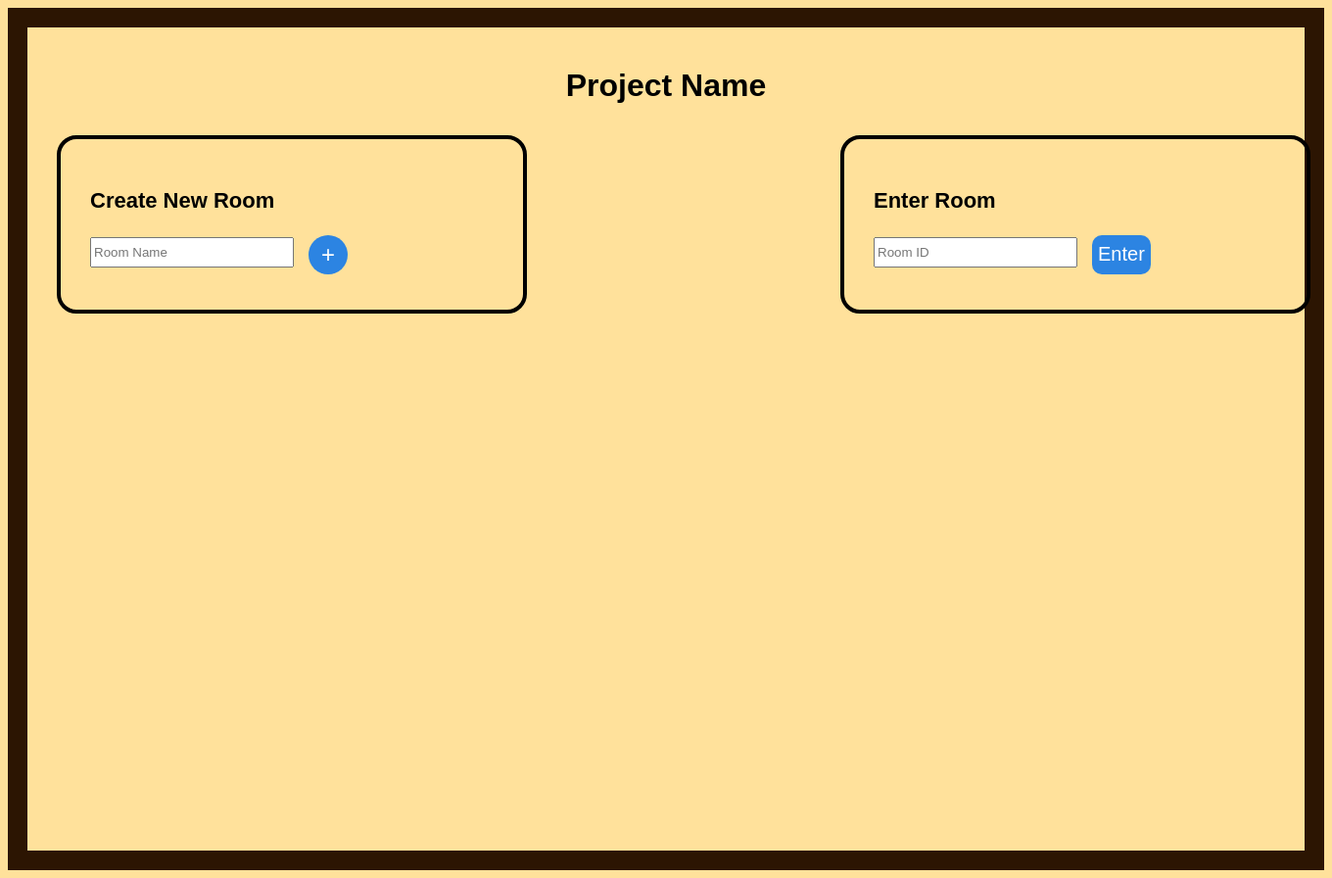
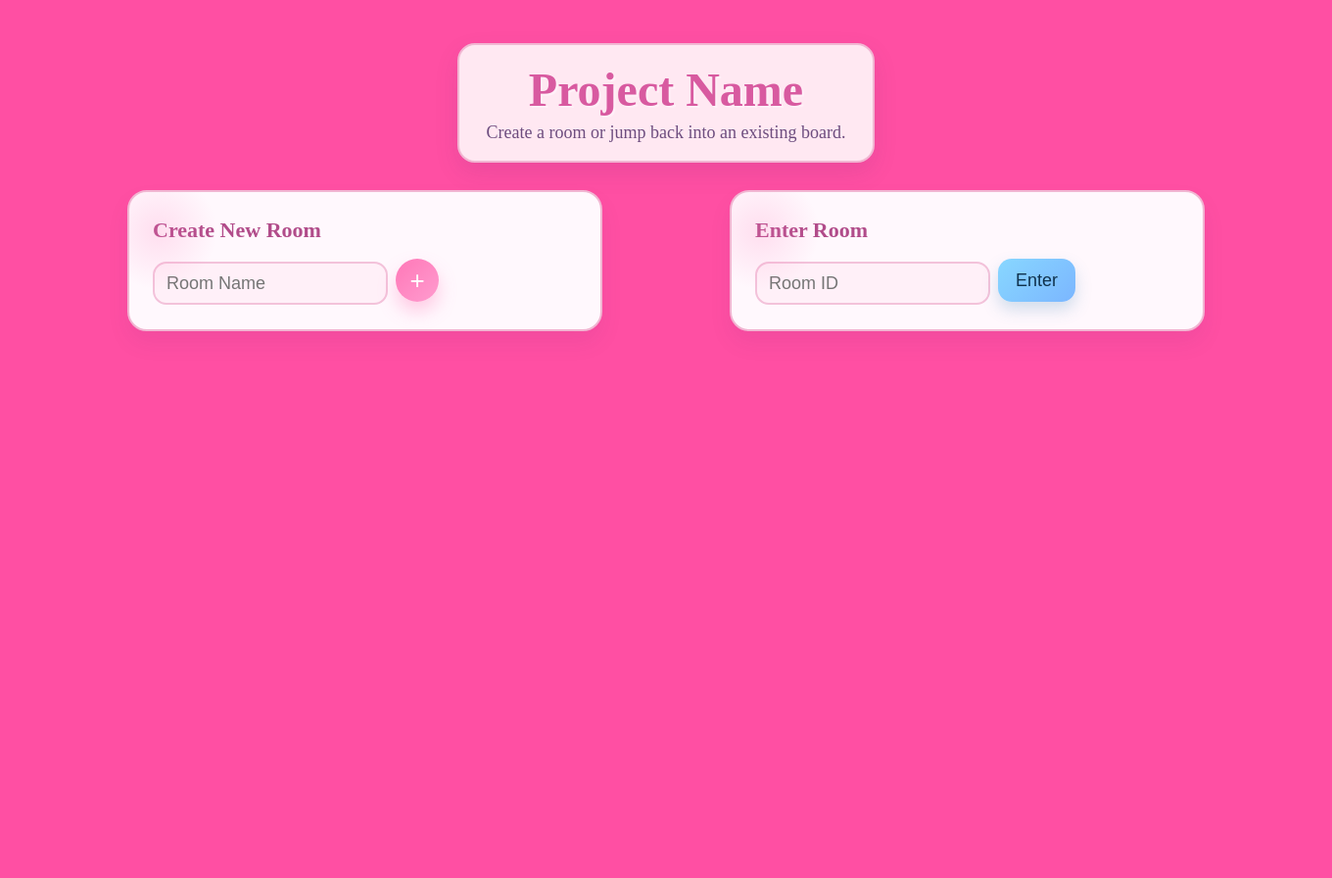
Before and after one commit to aniruddhajoshi876/mcwics-2026, a Flask app: page / in a window 1360 px wide. Shown: the whole page at 98% size. After the commit the page ends 338 px from the top, so only its background shows below. Run offline with Flask 3, Linux system fonts and the light colour scheme.

Commit message:
sum style changes

```diff
--- a/prompt-pages/apps/web/src/pages/templates/index.html
+++ b/prompt-pages/apps/web/src/pages/templates/index.html
@@ -8,7 +8,10 @@
 </head>
 <body>
     <div class="main-header">
-        <h1>Project Name</h1>
+        <div class="title-stack">
+            <h1 class="main-title">Project Name</h1>
+            <p class="main-subtitle">Create a room or jump back into an existing board.</p>
+        </div>
     </div>
 
     <div class="main-container">
--- a/prompt-pages/apps/web/src/static/styles.css
+++ b/prompt-pages/apps/web/src/static/styles.css
@@ -1,79 +1,170 @@
-body {
-    height: 800px;
-    /*
-
-    */
-    background-color:rgb(255, 225, 155);
-    border: rgb(44, 21, 2) solid 20px;
-    font-family: Arial, sans-serif;
-    padding: 20px;
+:root {
+    --bg: #ffe7f1;
+    --bg-2: #fdf4ff;
+    --ink: #3a234a;
+    --muted: #6d4d7f;
+    --card: #fff8fd;
+    --accent: #ff77b7;
+    --accent-2: #ffd36e;
+    --accent-3: #88d7ff;
+    --stroke: #f1b6d2;
 }
 
-.add-room-button {
-    background-color: #2c84e2;
-    color: #ffffff;
-    border: none;
-    border-radius: 50%;
-    width: 40px;
-    height: 40px;
-    font-size: 24px;
-    cursor: pointer;
-    margin-bottom: 6px;
+* {
+    box-sizing: border-box;
 }
 
-.enter-room-button {
-    background-color: #2c84e2;
-    color: #ffffff;
-    border: none;
-    border-radius: 10px;
-    height: 40px;
-    font-size: 20px;
-    cursor: pointer;
-    margin-bottom: 6px;
-}
-
-.add-room-header {
-    font-size: 22px;
-    margin-top: 20px;
+body {
+    min-height: 100vh;
+    margin: 0;
+    background: #ff4fa3;
+    color: var(--ink);
+    font-family: "Times New Roman", Times, serif;
+    padding: 44px 20px 64px;
 }
 
 .main-header {
     display: flex;
     justify-content: center;
     align-items: center;
+    margin-bottom: 28px;
+}
+
+.title-stack {
+    text-align: center;
+    background: #ffe8f2;
+    border: 2px solid var(--stroke);
+    padding: 18px 28px;
+    border-radius: 18px;
+    box-shadow: 0 10px 24px rgba(90, 40, 110, 0.12);
+    position: relative;
+    overflow: hidden;
+}
+
+.main-title {
+    font-family: "Times New Roman", Times, serif;
+    font-size: clamp(32px, 5vw, 48px);
+    margin: 0 0 6px;
+    color: #d85aa0;
+    text-shadow: 2px 2px 0 #fff0f8;
+}
+
+.main-subtitle {
+    margin: 0;
+    font-size: 18px;
+    color: var(--muted);
 }
 
 .main-container {
-    width: 1300px;
+    width: min(1100px, 100%);
+    margin: 0 auto;
     display: grid;
-    grid-template-columns: 1fr 300px 1fr;
-
-}
-
-.room-input {
-    height: 25px;
-    width: 200px;
-    margin-bottom: 10px;
-    margin-right: 10px;
+    grid-template-columns: minmax(240px, 1fr) 90px minmax(240px, 1fr);
+    gap: 20px;
 }
 
 .choice-room-container {
-    border: solid black 4px;
-    border-radius: 5;
-    margin: 10px 10px;
-    padding: 30px 30px;
+    border: 2px solid var(--stroke);
+    border-radius: 20px;
+    padding: 26px 24px 22px;
     display: grid;
-    border-radius: 20px;
+    background: var(--card);
+    box-shadow: 0 12px 22px rgba(90, 40, 110, 0.08);
+    position: relative;
+    overflow: hidden;
+}
+
+.choice-room-container::before {
+    content: "";
+    position: absolute;
+    inset: -20px auto auto -30px;
+    width: 120px;
+    height: 120px;
+    border-radius: 50%;
+    background: radial-gradient(circle, rgba(255, 119, 183, 0.2), transparent 70%);
+}
+
+.add-room-header {
+    font-size: 22px;
+    margin: 0 0 16px;
+    font-family: "Times New Roman", Times, serif;
+    color: #b14c8a;
 }
 
 .room-form {
     display: flex;
     align-items: center;
-    gap: 5px;
+    gap: 8px;
+    flex-wrap: wrap;
+}
+
+.room-input {
+    height: 44px;
+    width: min(240px, 100%);
+    padding: 0 12px;
+    border-radius: 14px;
+    border: 2px solid #f3c2da;
+    background-color: #fff0f8;
+    font-size: 18px;
+    color: var(--ink);
+}
+
+.room-input:focus {
+    outline: none;
+    border-color: var(--accent);
+    box-shadow: 0 0 0 3px rgba(255, 119, 183, 0.25);
+}
+
+.add-room-button {
+    background: linear-gradient(135deg, var(--accent), #ff9ccf);
+    color: #ffffff;
+    border: none;
+    border-radius: 50%;
+    width: 44px;
+    height: 44px;
+    font-size: 26px;
+    cursor: pointer;
+    margin-bottom: 6px;
+    box-shadow: 0 10px 18px rgba(255, 119, 183, 0.35);
+    transition: transform 150ms ease, box-shadow 150ms ease;
+}
+
+.add-room-button:hover {
+    transform: translateY(-2px) rotate(-2deg);
+    box-shadow: 0 14px 24px rgba(255, 119, 183, 0.45);
+}
+
+.enter-room-button {
+    background: linear-gradient(135deg, var(--accent-3), #7bb6ff);
+    color: #10324d;
+    border: none;
+    border-radius: 14px;
+    height: 44px;
+    padding: 0 18px;
+    font-size: 18px;
+    cursor: pointer;
+    margin-bottom: 6px;
+    box-shadow: 0 8px 16px rgba(71, 143, 186, 0.25);
+    transition: transform 150ms ease, box-shadow 150ms ease;
+}
+
+.enter-room-button:hover {
+    transform: translateY(-2px) rotate(1deg);
+    box-shadow: 0 12px 20px rgba(71, 143, 186, 0.35);
 }
 
 .flash-message {
-    color: red;
+    color: #c5437d;
     margin-bottom: 10px;
+    font-size: 16px;
+}
 
+@media (max-width: 900px) {
+    .main-container {
+        grid-template-columns: 1fr;
+    }
+
+    .main-container > div:nth-child(2) {
+        display: none;
+    }
 }
```
